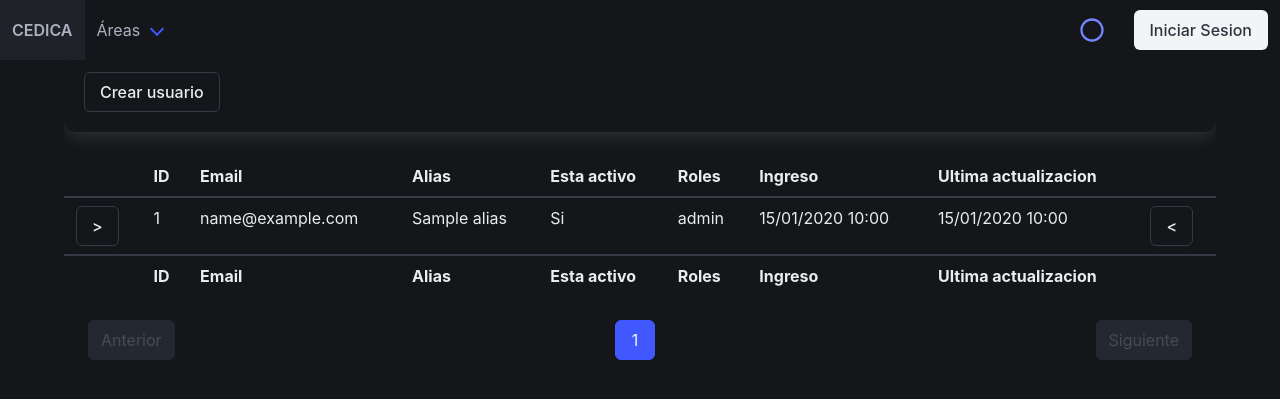
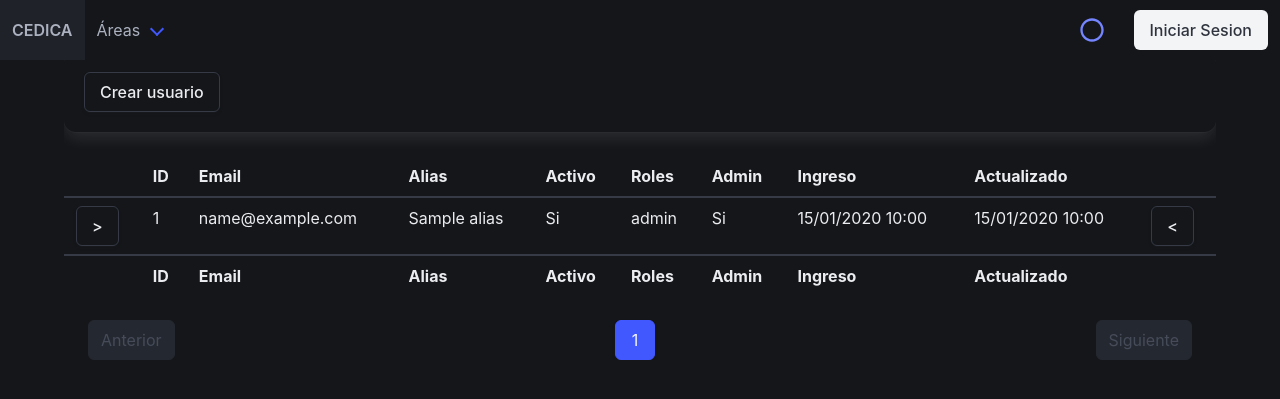
Before and after one commit to notjuanitorres/proyecto2024-CEDICA, a Python web app: template admin/src/web/templates/accounts/users.html in a window 1280 px wide. Shown: the top 399 px of the page. Run offline with Jinja, Linux system fonts and the light colour scheme; the template is opened without the code that fills it: most values are stand-ins (such as "Sample title", 1, 10 or a date in 2020); some libraries are stand-ins or nearby versions.

Commit message:
show if a user is sys admin

```diff
--- a/admin/src/web/templates/accounts/users.html
+++ b/admin/src/web/templates/accounts/users.html
@@ -24,10 +24,11 @@
             <th>ID</th>
             <th>Email</th>
             <th>Alias</th>
-            <th>Esta activo</th>
+            <th>Activo</th>
             <th>Roles</th>
+            <th>Admin</th>
             <th>Ingreso</th>
-            <th>Ultima actualizacion</th>
+            <th>Actualizado</th>
             <th></th>
           </tr>
         </thead>
@@ -51,6 +52,7 @@
             <td>{{ user.alias }}</td>
             <td>{{ render_natural_boolean(user.enabled) }}</td>
             <td>{{ user.roles }}</td>
+            <td>{{ render_natural_boolean(user.system_admin) }}</td>
             <td>{{ format_date(user.inserted_at) }}</td>
             <td>{{ format_date(user.updated_at) }}</td>
             <td>
@@ -74,10 +76,11 @@
             <th>ID</th>
             <th>Email</th>
             <th>Alias</th>
-            <th>Esta activo</th>
+            <th>Activo</th>
             <th>Roles</th>
+            <th>Admin</th>
             <th>Ingreso</th>
-            <th>Ultima actualizacion</th>
+            <th>Actualizado</th>
             <th></th>
           </tr>
         </tfoot>
```
